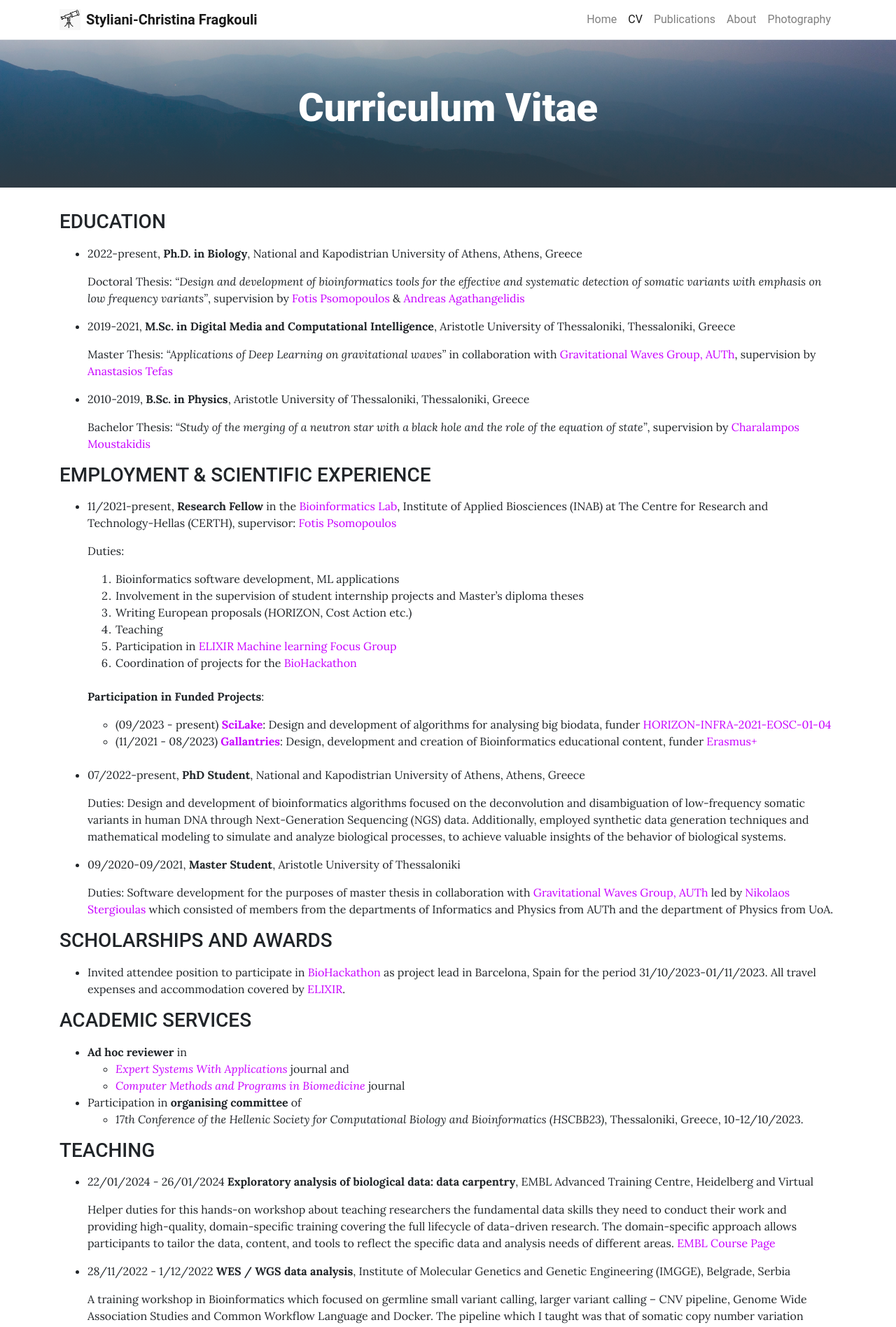
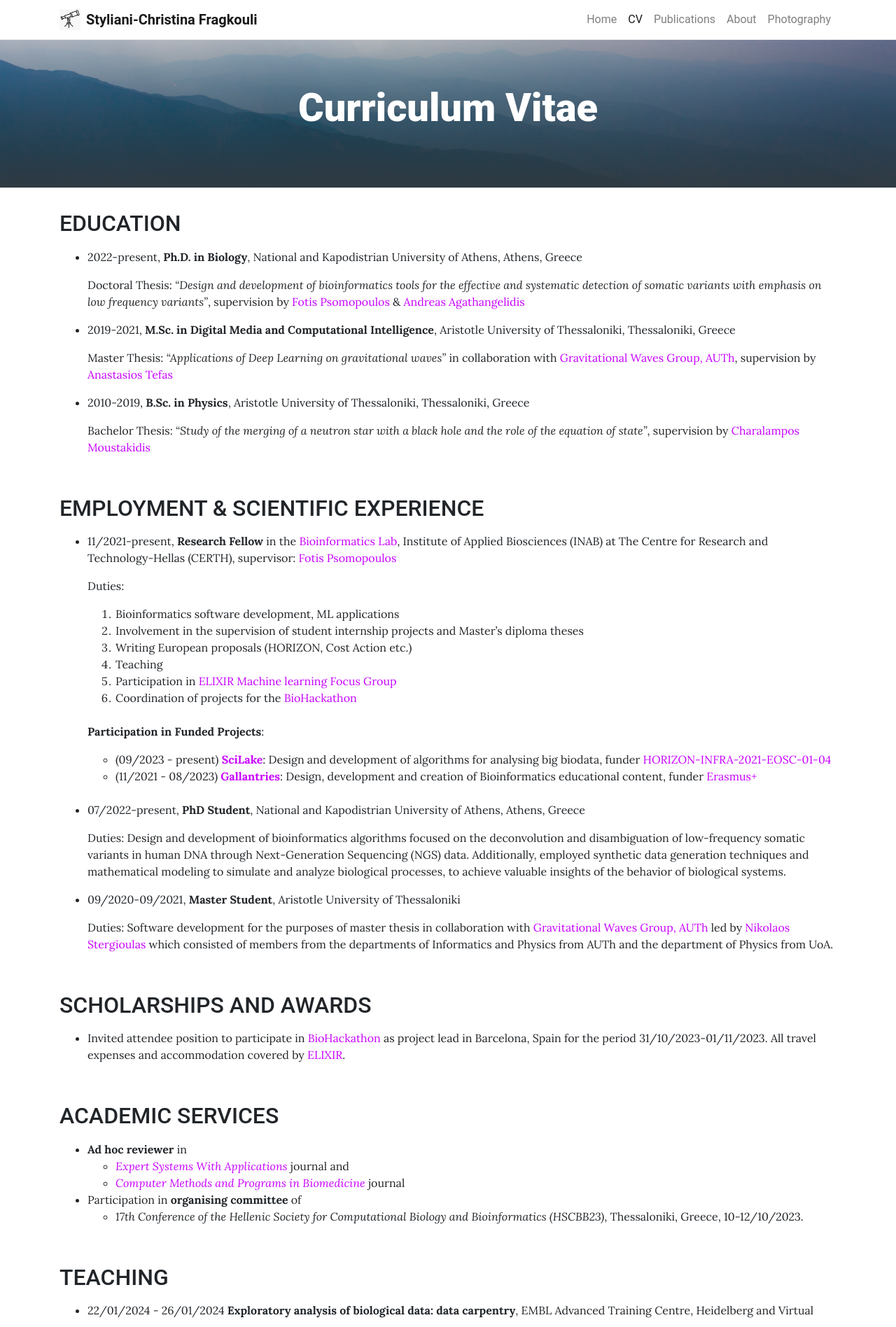
Before and after one commit to sfragkoul/sfragkoul.github.io, a Jekyll site: the page built from pages/CV.md, in a window 1280 px wide. Shown: the top 1896 px of the page at 70% size. Built offline with Jekyll 4.4.1, drawn with Linux system fonts in a browser that asks for light colours.

Commit message:
Update CV.md

```diff
--- a/pages/CV.md
+++ b/pages/CV.md
@@ -7,7 +7,7 @@ background: /assets/img/groupLogo/CV.jpg
 
 
 
-### EDUCATION
+## EDUCATION
 <p style="margin-bottom:15px"></p>
 
 - 2022-present,    **Ph.D. in Biology**, National and Kapodistrian University of Athens, Athens, Greece
@@ -22,8 +22,9 @@ background: /assets/img/groupLogo/CV.jpg
 
    Bachelor Thesis: *"Study of the merging of a neutron star with a black hole and the role of the equation of state"*, supervision by [Charalampos Moustakidis](https://scholar.google.com/citations?user=7qdKh78AAAAJ&hl=en)
 
+<br />
 
-### EMPLOYMENT & SCIENTIFIC EXPERIENCE
+## EMPLOYMENT & SCIENTIFIC EXPERIENCE
 <p style="margin-bottom:15px"></p>
 
 - 11/2021-present,  **Research Fellow** in the [Bioinformatics Lab](https://biodataanalysisgroup.github.io/), Institute of Applied Biosciences (INAB) at The Centre for Research and Technology-Hellas (CERTH), supervisor: [Fotis Psomopoulos](https://scholar.google.gr/citations?user=Fp0LAqsAAAAJ&hl=en)
@@ -52,12 +53,16 @@ background: /assets/img/groupLogo/CV.jpg
 
    Duties: Software development for the purposes of master thesis in collaboration with [Gravitational Waves Group, AUTh](https://niksterg.github.io/gw-group/) led by [Nikolaos Stergioulas](https://scholar.google.gr/citations?user=AXlRP8EAAAAJ&hl=el) which consisted of members from the departments of Informatics and Physics from AUTh and the department of Physics from UoA.
 
-### SCHOLARSHIPS AND AWARDS
+<br />
+
+## SCHOLARSHIPS AND AWARDS
 <p style="margin-bottom:15px"></p>
 
 - Invited attendee position to participate in [BioHackathon](https://biohackathon-europe.org/) as project lead in Barcelona, Spain for the period 31/10/2023-01/11/2023. All travel expenses and accommodation covered by [ELIXIR](https://elixir-europe.org/).
 
-### ACADEMIC SERVICES
+<br />
+
+## ACADEMIC SERVICES
 <p style="margin-bottom:15px"></p>
 
 - **Ad hoc reviewer** in
@@ -66,8 +71,9 @@ background: /assets/img/groupLogo/CV.jpg
 - Participation in **organising committee** of
   - *17th Conference of the Hellenic Society for Computational Biology and Bioinformatics (HSCBB23)*, Thessaloniki, Greece, 10-12/10/2023.
 
+<br />
 
-### TEACHING
+## TEACHING
 <p style="margin-bottom:15px"></p>
 
 - 22/01/2024 - 26/01/2024 	**Exploratory analysis of biological data: data carpentry**, EMBL Advanced Training Centre, Heidelberg and Virtual
@@ -84,8 +90,9 @@ background: /assets/img/groupLogo/CV.jpg
 
    A crash course, taught voluntarily, which consisted of six teaching hours, for 4th year students, at the Physics Department, who attended *“Numerical Analysis”* taught by [Nikolaos Stergioulas](https://scholar.google.gr/citations?user=AXlRP8EAAAAJ&hl=el). [Course Materials](https://github.com/sfragkoul/Python_Intro)
 
+<br />
 
-### LANGUAGES
+## LANGUAGES
 <p style="margin-bottom:15px"></p>
 
 - **Certificate of Proficiency in English**
```
